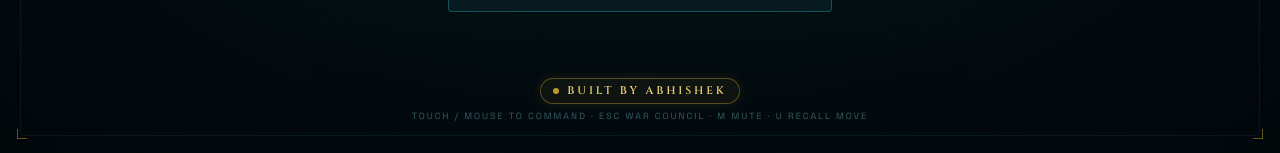
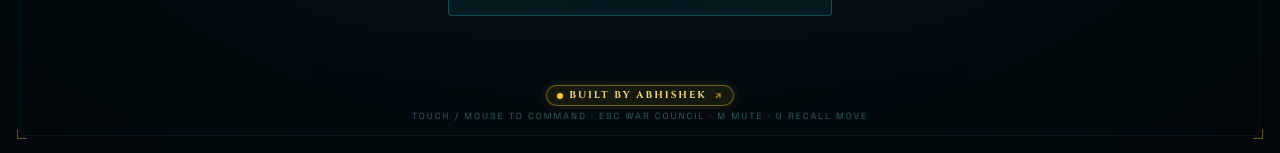
Before and after one commit to codewithabhiishek/Crownfall-A-War-of-Digits, a React (Vite) app: page / in a window 1280 px wide. Shown: the part 644-797 px from the top of the page. Built offline with nearby package versions, Linux system fonts and the light colour scheme.

Commit message:
feat: resize creator signature and make it a clickable link to https://abhiishek.is-a.dev/

```diff
--- a/src/App.tsx
+++ b/src/App.tsx
@@ -1038,15 +1038,21 @@ export default function App() {
           </div>
 
           {/* Center/Right Abhiishek Credit with Motion in Battle */}
-          <div className="author-badge shrink-0 inline-flex items-center gap-1.5 px-2.5 py-0.5 rounded-full border border-gold/50 shadow-[0_0_12px_rgba(255,201,60,0.25)]">
+          <a
+            href="https://abhiishek.is-a.dev/"
+            target="_blank"
+            rel="noopener noreferrer"
+            title="Visit Abhishek's portfolio (abhiishek.is-a.dev)"
+            className="author-badge shrink-0 inline-flex items-center gap-1.5 px-2.5 py-0.5 rounded-full border border-gold/50 shadow-[0_0_12px_rgba(255,201,60,0.25)] hover:border-gold hover:scale-105 active:scale-95 transition-all cursor-pointer"
+          >
             <span className="relative flex h-1.5 w-1.5">
               <span className="animate-ping absolute inline-flex h-full w-full rounded-full bg-gold opacity-75"></span>
               <span className="relative inline-flex rounded-full h-1.5 w-1.5 bg-gold"></span>
             </span>
-            <span className="text-[9px] sm:text-[10px] font-display font-black uppercase tracking-[0.16em] text-gold-2 drop-shadow-[0_0_6px_rgba(255,201,60,0.6)]">
+            <span className="text-[8.5px] sm:text-[9.5px] font-display font-black uppercase tracking-[0.16em] text-gold-2 drop-shadow-[0_0_6px_rgba(255,201,60,0.6)]">
               ⚔️ Built by Abhishek
             </span>
-          </div>
+          </a>
 
           {hud.mustCrown[0] && hud.turn === 0 && !over && (
             <span className="attn-badge shrink-0 font-display font-bold text-[9px] sm:text-[10px] tracking-[0.18em] border border-blood/60 bg-blood/15 px-2 py-1">
@@ -1195,13 +1201,31 @@ export default function App() {
           </main>
 
           {/* Footer & Creator Signature */}
-          <footer className="relative z-10 w-full flex flex-col items-center justify-center gap-1.5 text-center py-2 shrink-0">
-            <div className="inline-flex items-center gap-2 px-3 py-1 rounded-full border border-gold/30 bg-gold/5 shadow-[0_0_12px_rgba(255,201,60,0.1)]">
-              <span className="w-1.5 h-1.5 rounded-full bg-gold animate-pulse" />
-              <span className="text-[10px] sm:text-[11px] font-display font-semibold tracking-[0.26em] uppercase text-gold-2/90">
+          <footer className="relative z-10 w-full flex flex-col items-center justify-center gap-1 text-center py-2 shrink-0">
+            <a
+              href="https://abhiishek.is-a.dev/"
+              target="_blank"
+              rel="noopener noreferrer"
+              title="Visit Abhishek's portfolio (abhiishek.is-a.dev)"
+              className="group inline-flex items-center gap-1.5 px-2.5 py-0.5 rounded-full border border-gold/40 bg-gold/[0.08] shadow-[0_0_10px_rgba(255,201,60,0.15)] hover:border-gold hover:bg-gold/15 hover:shadow-[0_0_18px_rgba(255,201,60,0.35)] hover:scale-105 active:scale-95 transition-all duration-200 cursor-pointer"
+            >
+              <span className="relative flex h-1.5 w-1.5 shrink-0">
+                <span className="animate-ping absolute inline-flex h-full w-full rounded-full bg-gold opacity-75"></span>
+                <span className="relative inline-flex rounded-full h-1.5 w-1.5 bg-gold"></span>
+              </span>
+              <span className="text-[9px] sm:text-[10px] font-display font-bold tracking-[0.2em] uppercase text-gold-2/95 group-hover:text-gold-2">
                 BUILT BY ABHISHEK
               </span>
-            </div>
+              <svg
+                viewBox="0 0 12 12"
+                className="w-2.5 h-2.5 text-gold/60 group-hover:text-gold group-hover:translate-x-0.5 group-hover:-translate-y-0.5 transition-all"
+                fill="none"
+                stroke="currentColor"
+                strokeWidth="1.6"
+              >
+                <path d="M3.5 8.5l5-5M4 3.5h4.5V8" />
+              </svg>
+            </a>
             <div className="text-[8px] sm:text-[9px] uppercase tracking-[0.22em] text-[#345b63]">
               touch / mouse to command · esc war council · M mute · U recall move
             </div>
```
